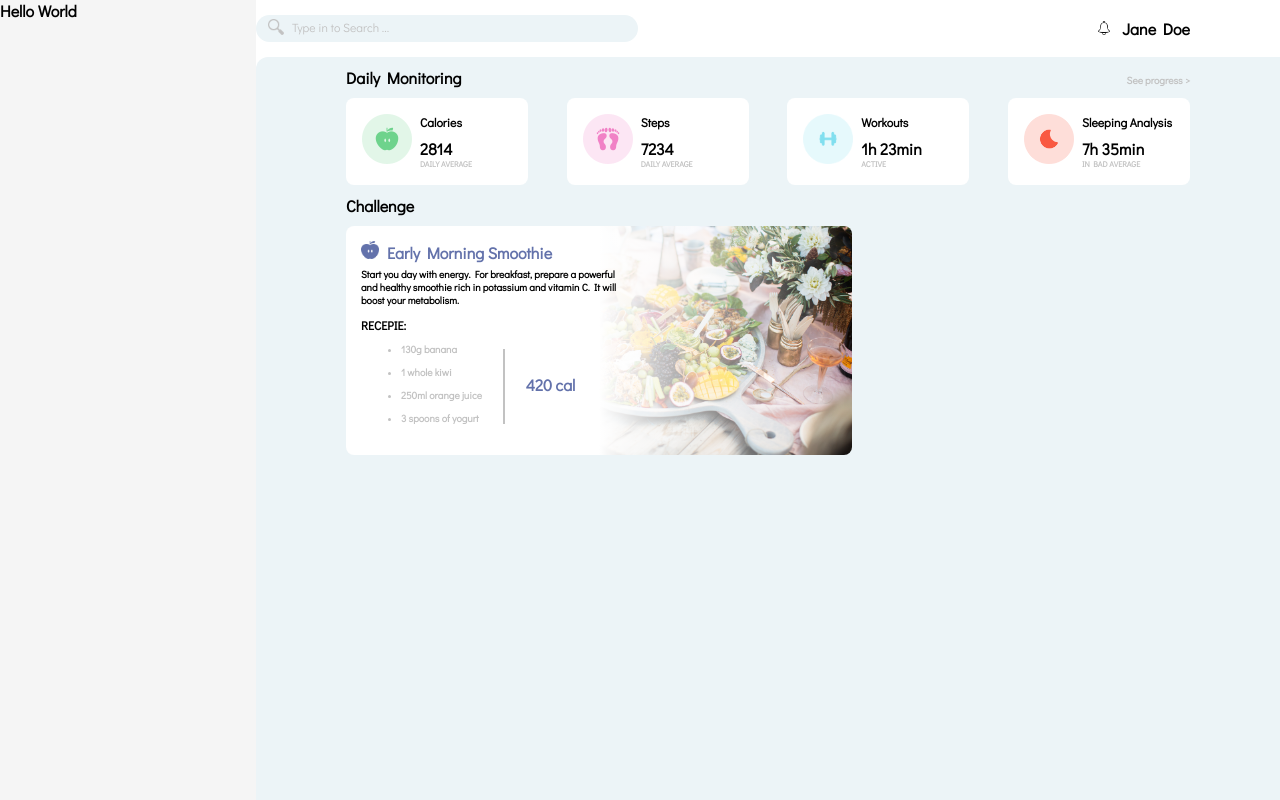
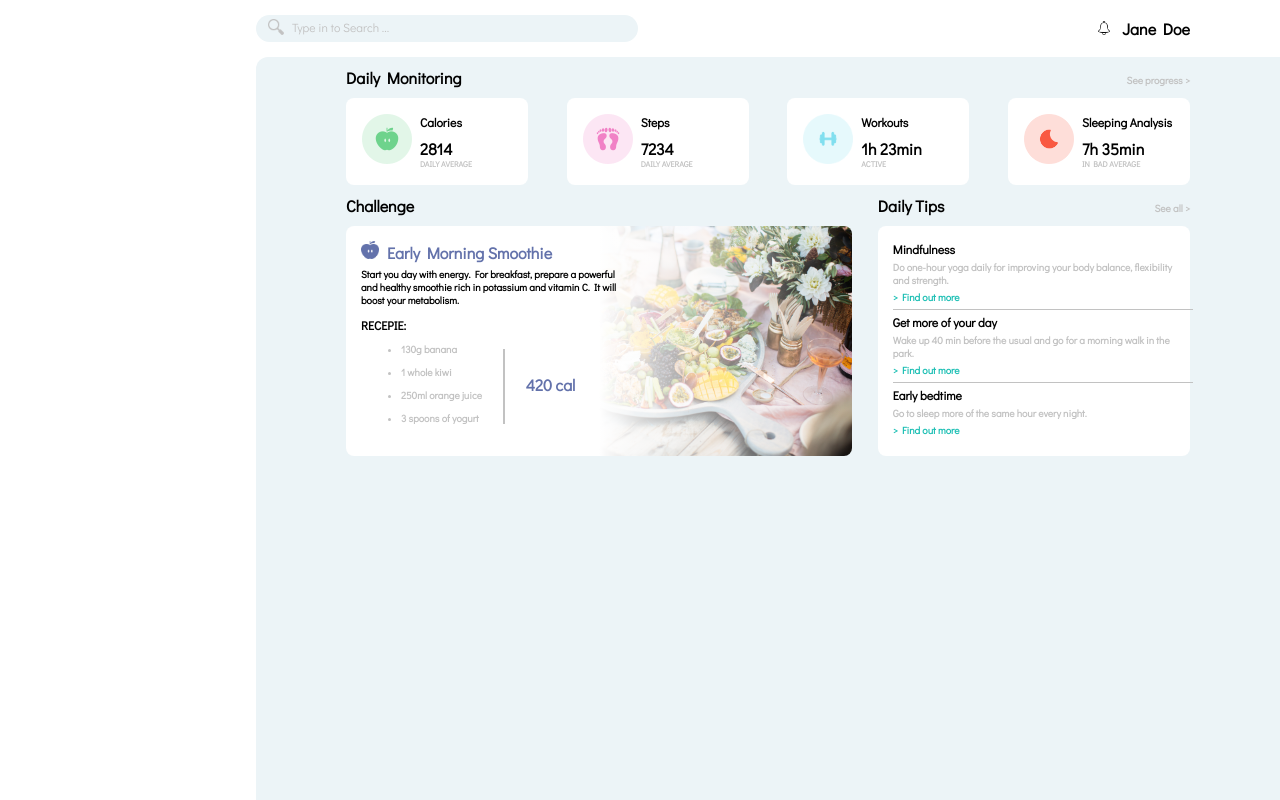
Before and after one commit to khalatevarun/SmartFit, a React (Create React App) app: page / in a window 1280 px wide. Built offline with nearby package versions, Linux system fonts and the light colour scheme.

Commit message:
complete Daily Tips section

```diff
--- a/src/App.js
+++ b/src/App.js
@@ -2,16 +2,20 @@ import './App.scss';
 import Challenge from './components/Challenge';
 import Header from './components/Header';
 import Monitoring from './components/Monitoring';
+import Tips from './components/Tips';
 
 function App() {
   return (
     <div className="App">
-      <div className="sidebar">Hello World</div>
+      <div className="sidebar"></div>
       <div className="main">
         <Header />
         <div className="container">
           <Monitoring />
-          <Challenge />
+          <div className="section2">
+            <Challenge />
+            <Tips />
+          </div>
         </div>
       </div>
     </div>
--- a/src/App.scss
+++ b/src/App.scss
@@ -15,7 +15,7 @@
 .sidebar {
   width: 20%;
   height: 100%;
-  background-color: whitesmoke;
+  background-color: white;
 }
 .container {
   padding: 10px 90px;
@@ -23,3 +23,7 @@
   height: 100%;
   border-radius: 12px 0px 0px 0px;
 }
+.section2 {
+  display: flex;
+  justify-content: space-between;
+}
--- a/src/components/Challenge/style.scss
+++ b/src/components/Challenge/style.scss
@@ -21,6 +21,7 @@
   background-repeat: no-repeat;
   background-position: right;
   background-size: contain;
+  height: 200px;
 }
 .chal-desc {
   font-size: $descrp;
--- /dev/null
+++ b/src/components/Tips/index.js
@@ -0,0 +1,42 @@
+import './style.scss';
+import { dailytips } from '../../data/data';
+
+const Tips = () => {
+  return (
+    <div className="tips">
+      <div className="heading">
+        <div className="primary">Daily Tips</div>
+        <div className="secondary">See all {'>'}</div>
+      </div>
+      <div className="tips-main">
+        <div className="tip-single">
+          <div className="tip-title">Mindfulness</div>
+          <div className="tip-description">
+            Do one-hour yoga daily for improving your body balance, flexibility
+            and strength.
+          </div>
+          <div className="tip-link">{'>'} Find out more</div>
+        </div>
+        <div className="hl"></div>
+        <div className="tip-single">
+          <div className="tip-title">Get more of your day</div>
+          <div className="tip-description">
+            Wake up 40 min before the usual and go for a morning walk in the
+            park.
+          </div>
+          <div className="tip-link">{'>'} Find out more</div>
+        </div>
+        <div className="hl"></div>
+        <div className="tip-single">
+          <div className="tip-title">Early bedtime</div>
+          <div className="tip-description">
+            Go to sleep more of the same hour every night.
+          </div>
+          <div className="tip-link">{'>'} Find out more</div>
+        </div>
+      </div>
+    </div>
+  );
+};
+
+export default Tips;
--- /dev/null
+++ b/src/components/Tips/style.scss
@@ -0,0 +1,47 @@
+@import '../../styles/colors';
+@import '../../styles/fonts';
+
+.tips {
+  width: 37%;
+}
+.heading {
+  display: flex;
+  justify-content: space-between;
+  margin-bottom: 10px;
+  align-items: baseline;
+}
+.primary {
+  font-size: $title;
+}
+.secondary {
+  font-size: $descrp;
+  color: $grey;
+}
+.tips-main {
+  background-color: white;
+  padding: 15px;
+  border-radius: 8px;
+  display: flex;
+  flex-direction: column;
+  justify-content: space-between;
+  height: 200px;
+}
+.tip-title {
+  font-size: $info;
+  margin-bottom: 4px;
+}
+.tip-description {
+  font-size: $descrp;
+  margin-bottom: 4px;
+  color: $grey;
+}
+.tip-link {
+  font-size: $descrp;
+  margin-bottom: 4px;
+  color: $cyan;
+}
+.hl {
+  border-top: 1px solid $grey;
+  width: 300px;
+  margin-bottom: 4px;
+}
--- a/src/data/data.js
+++ b/src/data/data.js
@@ -43,3 +43,18 @@ export const challenge = [
     cal: '420 cal',
   },
 ];
+
+export const dailytips = [
+  {
+    title: 'Mindfulness',
+    desc: 'Do one-hour yoga daily for improving your body balance, flexibility and strength.',
+  },
+  {
+    title: 'Get more of your day',
+    desc: 'Wake up 40 min before the usual and go for a morning walk in the park.',
+  },
+  {
+    title: 'Early bedtime',
+    desc: 'Go to sleep more of the same hour every night.',
+  },
+];
--- a/src/styles/_colors.scss
+++ b/src/styles/_colors.scss
@@ -1,5 +1,5 @@
 $pink: #d2a8c8;
 $grey: #c2c2c2;
-$cyan: #cbf0f0;
+$cyan: #1dbfb4;
 $blue-highlight: #6372ab;
 $bg: #ecf4f7;
```
